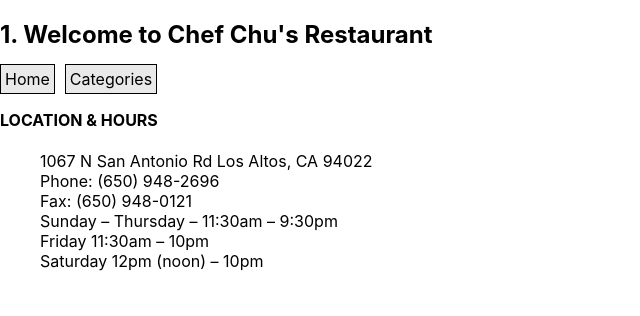
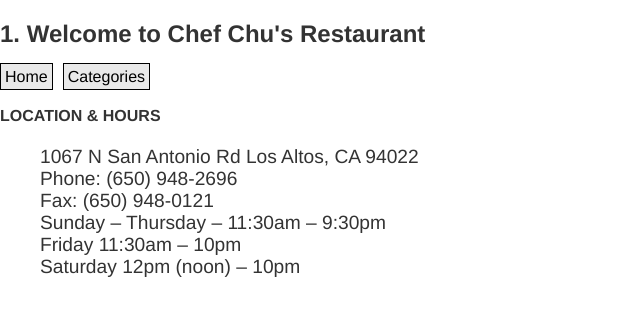
Before and after one commit to deepaugile/restaurant, a React (Create React App) app: page / in a window 1280 px wide. Shown: the top 316 px of the page, without its empty margins (0-640 px from the left). Built offline with nearby package versions, Linux system fonts and the light colour scheme.

Commit message:
Updates to get categoryDetails

```diff
--- a/src/App.css
+++ b/src/App.css
@@ -1,5 +1,6 @@
-.App {
-  text-align: center;
+.menuApp {
+  font-family: "Helvetica Neue",Helvetica,Arial,sans-serif;
+  color: #333;
 }
 
 .App-logo {
@@ -34,10 +35,15 @@
 
 .homeContent li{
   list-style: none;
+  font-size: 1.2em;
 }
 
 .catList {
   margin-left: 20px;
+}
+
+.catList h4{
+  margin-bottom: 10px;
 }
 
 .catList a{
--- a/src/App.js
+++ b/src/App.js
@@ -6,7 +6,7 @@
 
 function App() {
   return (
-    <div>
+    <div className="menuApp">
       <BrowserRouter>
         <h2>1. Welcome to Chef Chu's Restaurant</h2>
 
--- a/src/components/categories.js
+++ b/src/components/categories.js
@@ -2,9 +2,6 @@
 import axios from 'axios';
 import { Link } from 'react-router-dom';
 
-
-// https://stream-restaurant-menu-svc.herokuapp.com/item?category=F
-// https://stream-restaurant-menu-svc.herokuapp.com/category
 
 class Categories extends Component {
 	constructor(props) {
@@ -25,6 +22,16 @@
 			.catch(error => console.log(error))
 	}
 
+	getCatItems = (category) => {
+		axios.get(`https://stream-restaurant-menu-svc.herokuapp.com/item?category=${category.short_name}`)
+			.then(response => {
+				this.setState({
+					catItems: response.data
+				})
+			})
+			.catch(error => console.log(error))
+	}
+
 	render() {
 		return (
 			<div className="catList">
@@ -32,7 +39,7 @@
 
 				{this.state.categories.map((category) => (
 					<li key={category.id}>
-						<Link to={`#/items/${category.short_name}`}>
+						<Link to={`#/items/${category.short_name}`} onClick={() => this.getCatItems(category)}>
 							{category.name} - ({category.short_name})
 						</Link>
 					</li>
```
